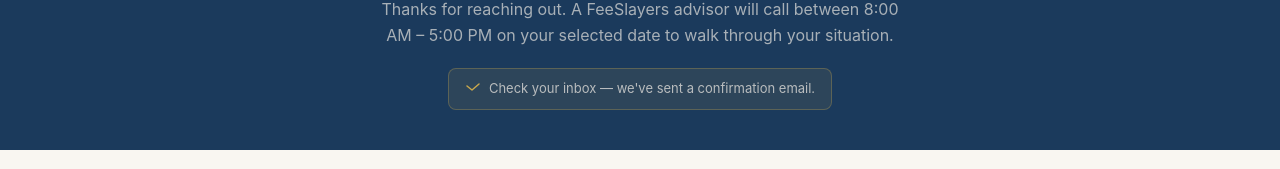
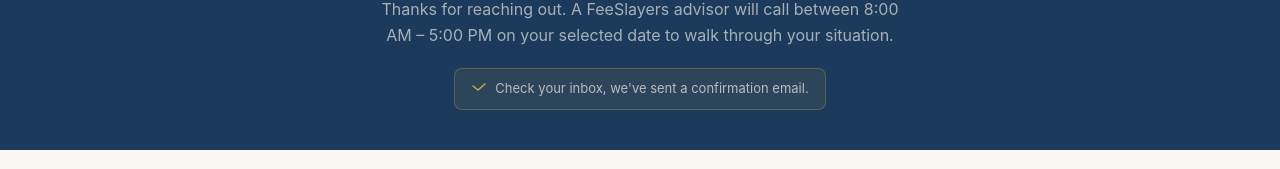
Before and after one commit to primo-commits/webdevfsusa, a Next.js app: page /thank-you in a window 1280 px wide. Shown: the part 306-475 px from the top of the page. Built offline with nearby package versions, Linux system fonts and the light colour scheme.

Commit message:
Remove em dash from inbox message

```diff
--- a/app/landing/page.tsx
+++ b/app/landing/page.tsx
@@ -320,9 +320,9 @@
 
           <div style={{ background: '#F9F6F1', borderRadius: 12, padding: '16px 20px', marginBottom: 24, textAlign: 'left' }}>
             <p style={{ fontSize: 13, color: '#6b6560', margin: 0, fontFamily: 'inherit', lineHeight: 1.6 }}>
-              {lang === 'fr' ? 'Surveillez votre boîte de réception — nous vous enverrons un courriel de confirmation sous peu.' :
-               lang === 'es' ? 'Revisa tu bandeja de entrada — te enviaremos un correo de confirmación en breve.' :
-               'Check your inbox — we\'ll send a confirmation email shortly.'}
+              {lang === 'fr' ? 'Surveillez votre boîte de réception, nous vous enverrons un courriel de confirmation sous peu.' :
+               lang === 'es' ? 'Revisa tu bandeja de entrada, te enviaremos un correo de confirmación en breve.' :
+               'Check your inbox, we\'ll send a confirmation email shortly.'}
             </p>
           </div>
 
--- a/app/thank-you/page.tsx
+++ b/app/thank-you/page.tsx
@@ -23,7 +23,7 @@
     eyebrow: 'Your request is confirmed.',
     title: "We'll be in touch soon.",
     subtitle: "Thanks for reaching out. A FeeSlayers advisor will call between 8:00 AM – 5:00 PM on your selected date to walk through your situation.",
-    dateNote: "Check your inbox — we've sent a confirmation email.",
+    dateNote: "Check your inbox, we've sent a confirmation email.",
     painTitle: "Sound familiar?",
     painSubtitle: "These are the exact problems keeping service businesses stuck.",
     servicesTitle: "What we help with",
```
